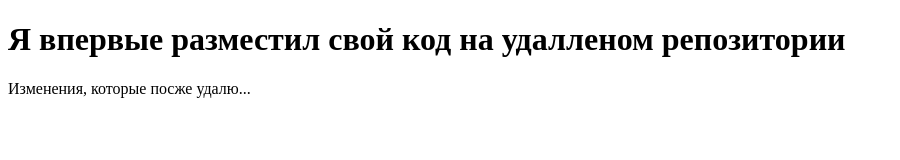
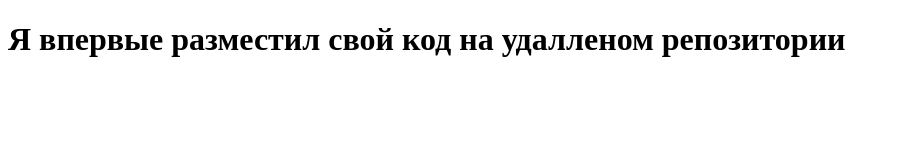
Before and after one commit to user8y695/test_repo, a plain HTML site: page index.html in a window 1280 px wide. Shown: the whole page, without its empty margins (0-900 px from the left). Drawn offline with Linux system fonts and the light colour scheme.

Commit message:
Revert "Ошибочный коммит"
This reverts commit 0cb9c10167a603fee728cfd1023d100e2d581a84.

```diff
--- a/index.html
+++ b/index.html
@@ -7,6 +7,5 @@
 </head>
 <body>
     <h1>Я впервые разместил свой код на удалленом репозитории</h1>
-    <p>Изменения, которые посже удалю...</p>
 </body>
 </html>
```
